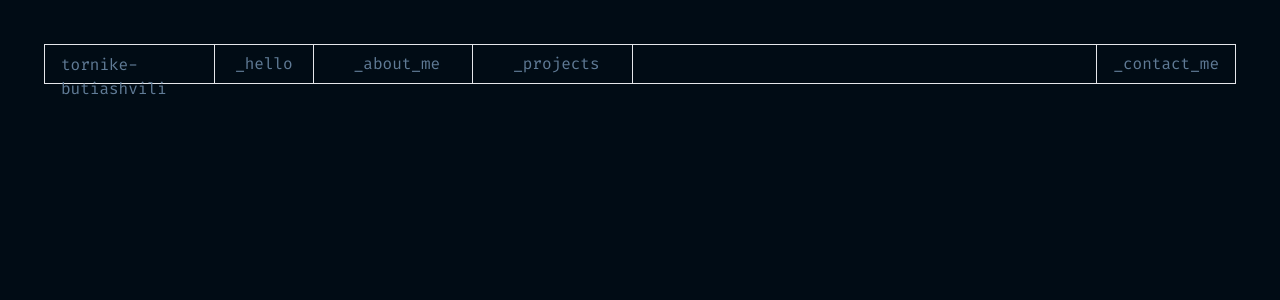
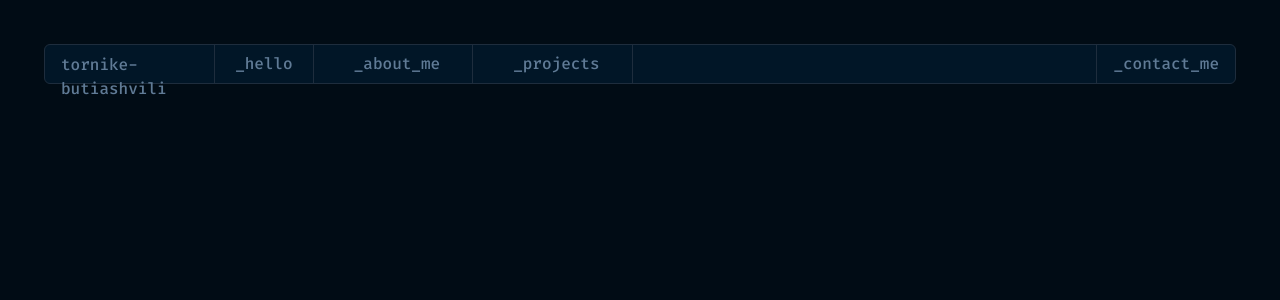
Before and after one commit to tornike2002/portfolio-website, a React (Vite) app: page / in a window 1280 px wide. Shown: the top 300 px of the page. Built offline with nearby package versions, Linux system fonts and the light colour scheme.

Commit message:
added new color for borders

```diff
--- a/src/components/navbar/Navbar.tsx
+++ b/src/components/navbar/Navbar.tsx
@@ -1,17 +1,28 @@
 const Navbar = () => {
   return (
-    <div className="text-navPrimary text-base justify-center flex items-center border font-Fira h-10">
-      <div className="w-1/6 border-r h-full">
+    <div
+      className="text-navPrimary text-base justify-center flex items-center border font-Fira h-10
+     bg-MainPrimary font-medium border-NavBorderColor rounded-md"
+    >
+      <div className="w-1/6 border-r h-full border-NavBorderColor">
         <h1 className="pl-4 pt-2">tornike-butiashvili</h1>
       </div>
       <div className="flex justify-between items-center w-[100%]">
         <div className="flex gap-10 items-center justify-center text-center h-10">
-          <h1 className="border-r pl-5 pr-5 h-full pt-2">_hello</h1>
-          <h1 className="border-r pr-8 h-full pt-2">_about_me</h1>
-          <h1 className="border-r pr-8 h-full pt-2">_projects</h1>
+          <h1 className="border-r border-NavBorderColor pl-5 pr-5 h-full pt-2">
+            _hello
+          </h1>
+          <h1 className="border-r border-NavBorderColor pr-8 h-full pt-2">
+            _about_me
+          </h1>
+          <h1 className="border-r border-NavBorderColor pr-8 h-full pt-2">
+            _projects
+          </h1>
         </div>
         <div className="h-10">
-          <h1 className="pr-4 pl-4 border-l h-full pt-2">_contact_me</h1>
+          <h1 className="pr-4 pl-4 border-l border-NavBorderColor h-full pt-2">
+            _contact_me
+          </h1>
         </div>
       </div>
     </div>
--- a/tailwind.config.js
+++ b/tailwind.config.js
@@ -5,6 +5,10 @@ export default {
     extend: {
       colors: {
         navPrimary: "#607b96",
+        NavBorderColor: "#1e2d3d",
+      },
+      backgroundColor: {
+        MainPrimary: "#011627",
       },
       fontFamily: {
         Fira: ["Fira Code", "monospace"],
```
